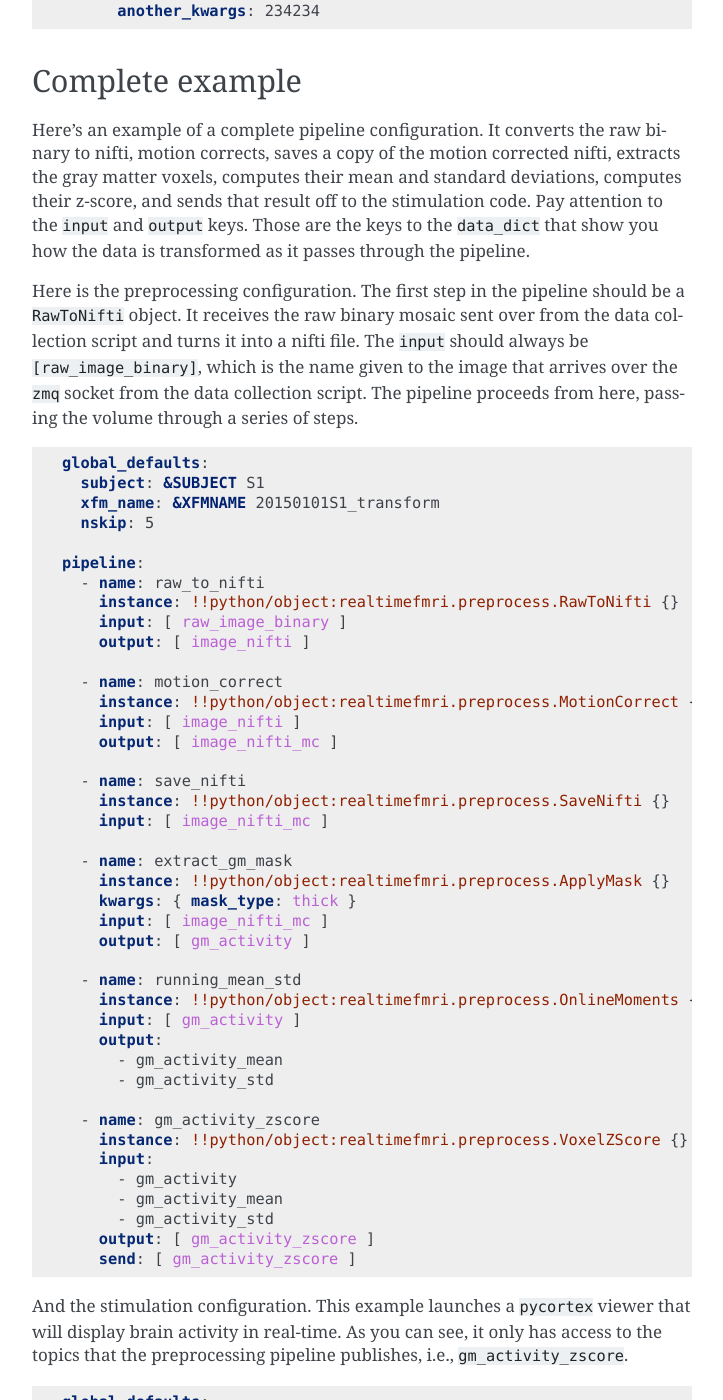
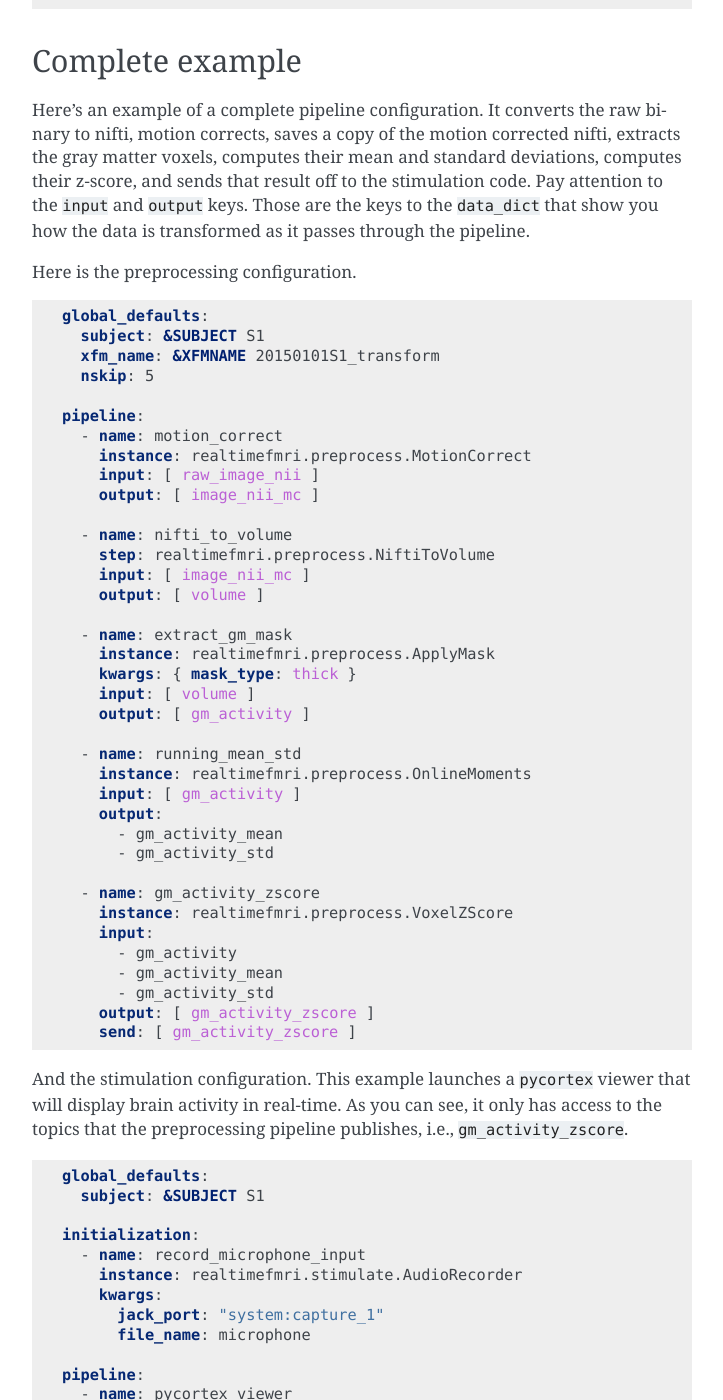
Before and after one commit to gallantlab/realtimefmri, a Sphinx documentation site: the page built from docs/source/pipelines.rst, in a window 1280 px wide and 1400 px high, scrolled down 1697 px. Shown: the whole window, without its empty margins (388-1111 px from the left). Built offline with Sphinx 7.4.7, drawn with Linux system fonts in a browser that asks for light colours; some of the changed text lies outside the part shown.

Commit message:
doc fixes

```diff
--- a/docs/source/index.rst
+++ b/docs/source/index.rst
@@ -11,8 +11,8 @@ Contents
 .. toctree::
     :maxdepth: 1
 
+    overview
     installation
-    overview
     network
     pipelines
     together
--- a/docs/source/pipelines.rst
+++ b/docs/source/pipelines.rst
@@ -24,9 +24,8 @@ The basic format of a preprocessing pipeline configuration file is:
   # a list of steps in the pipeline
   pipeline:
     - name: name_of_step
-      # yaml tag specifying a python object (one that subclasses
-      # PreprocessingStep)
-      instance: !!python/object:realtimefmri.preprocess.StepClass {}
+      # string python object (one that subclasses PreprocessingStep)
+      instance: realtimefmri.preprocess.StepClass
 
       # keyword arguments used to initialize the step
       kwargs:
@@ -61,7 +60,7 @@ Stimulation pipeline is configured similarly to preprocessing pipeline, except i
   # soon as the pipeline commences
   initialization:
     - name: a_name
-      instance: !!python/object:realtimefmri.stimulate.SomeClass {}
+      instance: realtimefmri.stimulate.SomeClass
       kwargs:
         keyword_argument_1: hi_there
         keyword_argument_2: 123
@@ -69,7 +68,7 @@ Stimulation pipeline is configured similarly to preprocessing pipeline, except i
   # these components receive inputs sent over from the preprocessing pipeline
   pipeline:
     - name: responsive_stimulus
-      instance: !!python/object:realtimefmri.stimulate.AnotherClass {}
+      instance: realtimefmri.stimulate.AnotherClass
       # key: topic that the preprocessing script published to
       # value: the name the data gets inside of the stimulation .run() class
       topic: { publish_to_topic: variable_name }
@@ -81,12 +80,11 @@ Stimulation pipeline is configured similarly to preprocessing pipeline, except i
 Complete example
 ----------------
 
-Here's an example of a complete pipeline configuration. It converts the raw
-binary to nifti, motion corrects, saves a copy of the motion corrected nifti, extracts the gray matter voxels, computes their mean and standard deviations, computes their z-score, and sends that result off to the stimulation code. Pay attention to the ``input`` and ``output`` keys. Those are the keys to
+Here's an example of a complete pipeline configuration. It converts the raw binary to nifti, motion corrects, saves a copy of the motion corrected nifti, extracts the gray matter voxels, computes their mean and standard deviations, computes their z-score, and sends that result off to the stimulation code. Pay attention to the ``input`` and ``output`` keys. Those are the keys to
 the ``data_dict`` that show you how the data is transformed as it passes
 through the pipeline.
 
-Here is the preprocessing configuration. The first step in the pipeline should be a ``RawToNifti`` object. It receives the raw binary mosaic sent over from the data collection script and turns it into a nifti file. The ``input`` should always be ``[raw_image_binary]``, which is the name given to the image that arrives over the ``zmq`` socket from the data collection script. The pipeline proceeds from here, passing the volume through a series of steps.
+Here is the preprocessing configuration.
 
 .. code-block:: yaml
 
@@ -96,35 +94,31 @@ Here is the preprocessing configuration. The first step in the pipeline should b
     nskip: 5
 
   pipeline:
-    - name: raw_to_nifti
-      instance: !!python/object:realtimefmri.preprocess.RawToNifti {}
-      input: [ raw_image_binary ]
-      output: [ image_nifti ]
+    - name: motion_correct
+      instance: realtimefmri.preprocess.MotionCorrect
+      input: [ raw_image_nii ]
+      output: [ image_nii_mc ]
 
-    - name: motion_correct
-      instance: !!python/object:realtimefmri.preprocess.MotionCorrect {}
-      input: [ image_nifti ]
-      output: [ image_nifti_mc ]
-
-    - name: save_nifti
-      instance: !!python/object:realtimefmri.preprocess.SaveNifti {}
-      input: [ image_nifti_mc ]
+    - name: nifti_to_volume
+      step: realtimefmri.preprocess.NiftiToVolume
+      input: [ image_nii_mc ]
+      output: [ volume ]
 
     - name: extract_gm_mask
-      instance: !!python/object:realtimefmri.preprocess.ApplyMask {}
+      instance: realtimefmri.preprocess.ApplyMask
       kwargs: { mask_type: thick }
-      input: [ image_nifti_mc ]
+      input: [ volume ]
       output: [ gm_activity ]
 
     - name: running_mean_std
-      instance: !!python/object:realtimefmri.preprocess.OnlineMoments {}
+      instance: realtimefmri.preprocess.OnlineMoments
       input: [ gm_activity ]
       output:
         - gm_activity_mean
         - gm_activity_std
 
     - name: gm_activity_zscore
-      instance: !!python/object:realtimefmri.preprocess.VoxelZScore {}
+      instance: realtimefmri.preprocess.VoxelZScore
       input:
         - gm_activity
         - gm_activity_mean
@@ -142,14 +136,14 @@ topics that the preprocessing pipeline publishes, i.e., ``gm_activity_zscore``.
 
   initialization:
     - name: record_microphone_input
-      instance: !!python/object:realtimefmri.stimulate.AudioRecorder {}
+      instance: realtimefmri.stimulate.AudioRecorder
       kwargs:
         jack_port: "system:capture_1"
         file_name: microphone
 
   pipeline:
     - name: pycortex_viewer
-      instance: !!python/object:realtimefmri.stimulate.PyCortexViewer {}
+      instance: realtimefmri.stimulate.PyCortexViewer
       topic: { gm_activity_zscore: data }
       kwargs:
         subject: *SUBJECT
@@ -159,5 +153,5 @@ topics that the preprocessing pipeline publishes, i.e., ``gm_activity_zscore``.
         vmax: 0.01
 
     - name: debug
-      instance: !!python/object:realtimefmri.stimulate.Debug {}
+      instance: realtimefmri.stimulate.Debug
       topic: { gm_activity_zscore: data }
```
Also changed, not shown: docs/source/installation.rst (+18 -26 lines), docs/source/overview.rst (+23 -30 lines).
